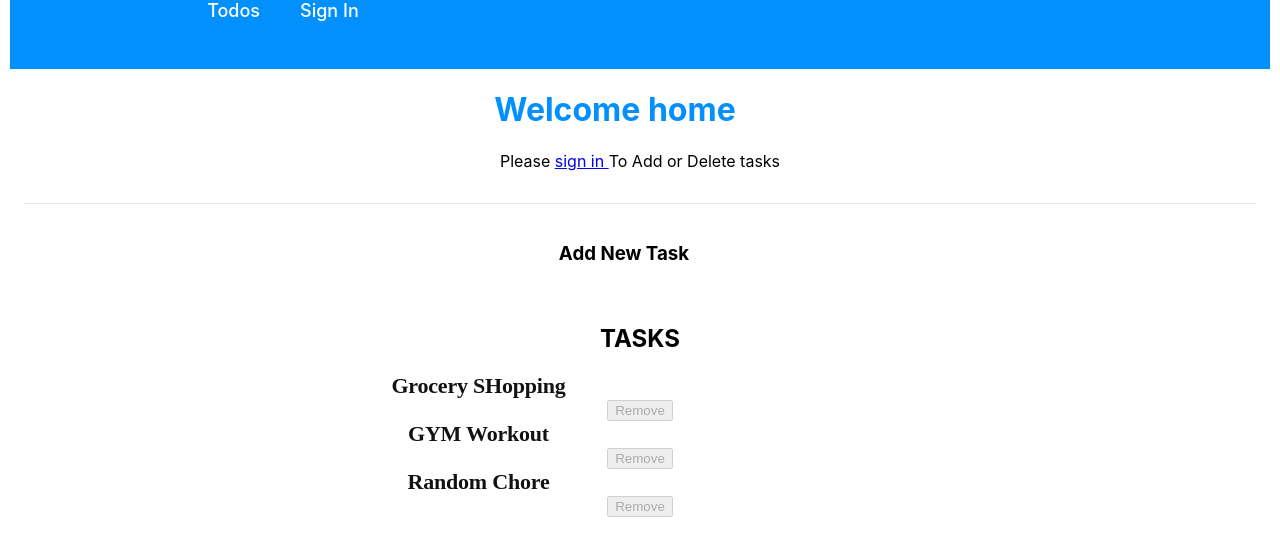
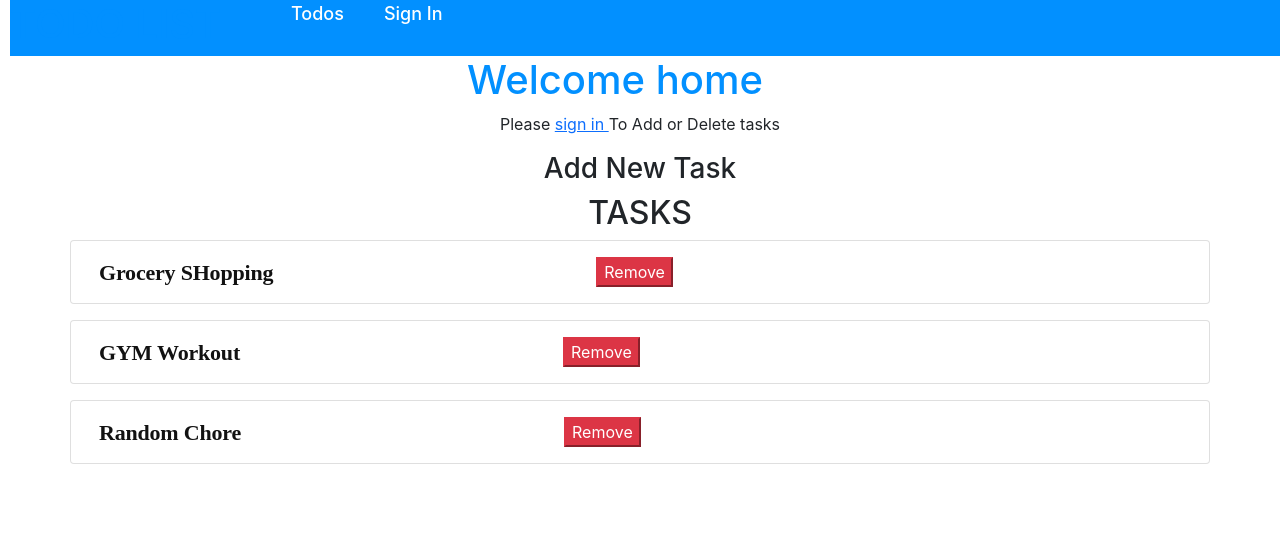
Before and after one commit to RICKCOYL/TaskList, a React (Create React App) app: page /home in a window 1280 px wide. Shown: the top 556 px of the page. Built offline with nearby package versions, Linux system fonts and the light colour scheme; no server answers.

Commit message:
Remove styling

```diff
--- a/public/index.html
+++ b/public/index.html
@@ -15,6 +15,7 @@
       user's mobile device or desktop. See https://developers.google.com/web/fundamentals/web-app-manifest/
     -->
     <link rel="manifest" href="%PUBLIC_URL%/manifest.json" />
+    <link href="https://cdn.jsdelivr.net/npm/bootstrap@5.1.3/dist/css/bootstrap.min.css" rel="stylesheet" integrity="sha384-1BmE4kWBq78iYhFldvKuhfTAU6auU8tT94WrHftjDbrCEXSU1oBoqyl2QvZ6jIW3" crossorigin="anonymous">
     <!--
       Notice the use of %PUBLIC_URL% in the tags above.
       It will be replaced with the URL of the `public` folder during the build.
--- a/src/components/Signup.js
+++ b/src/components/Signup.js
@@ -26,7 +26,7 @@
                 <input ref={emailRef} type="email" />
                 <input ref={passwordRef} type="password" />
                 <button onClick={signUp}>Sign Up </button>
-                <h6>Not yet register? <Link to="/" className="signin__link">Sign in</Link></h6>
+                <h6>ALready have an account? <Link to="/" className="signin__link">Sign in</Link></h6>
             </form>
         </div>
     )
--- a/src/containers/TaskForm.js
+++ b/src/containers/TaskForm.js
@@ -36,8 +36,8 @@
   };
 
   return (
-    <div className="form-container container">
-      <h3 className="mt-4 mb-3">Add New Task</h3>
+    <div>
+      <h3 className="App">Add New Task</h3>
       <Form onSubmit={handleSubmit} className="">
 
      { user ? <div>
--- a/src/index.css
+++ b/src/index.css
@@ -39,12 +39,6 @@
     'Courier New',
     monospace;
 }
-
-img {
-  height: 65px;
-  width: 65px;
-}
-
 span.category {
   font-weight: 700;
   font-style: normal;
@@ -109,9 +103,6 @@
   color: #fff;
 }
 
-.fixed-width {
-  width: 30%;
-}
 
 .filter-container {
   margin: 0 auto;
@@ -133,36 +124,11 @@
   border-image-slice: 1;
 }
 
-.Update-progress {
-  width: 143px;
-  height: 18px;
-  font-size: 13px;
-  font-weight: 300;
-  font-stretch: normal;
-  font-style: normal;
-  line-height: normal;
-  letter-spacing: 0.5px;
-  text-align: center;
-  color: var(--white);
-}
 
-nav.nav-bar {
-  width: 1400px;
-  height: 95px;
-  margin: 0 0 38px;
-  padding: 23px 99px 27px 100px;
-  background-color: var(--white);
-  display: flex;
-  align-items: center;
-}
 
 h1 {
   margin-right: 50px;
   color: #0290ff;
-}
-
-.nav-books {
-  margin-right: 10px;
 }
 
 .title-input {
@@ -202,15 +168,6 @@
   margin-right: 5.5rem;
 }
 
-div.form-container {
-  width: 1200px;
-  margin: 0 auto;
-  border-top: 1px solid #e8e8e8;
-  padding: 20px 0;
-  margin-top: 2rem;
-  padding-right: 2rem;
-}
-
 div.addbook-input {
   flex: 1 1;
   padding-right: 20px;
@@ -242,6 +199,7 @@
 }
 
 nav {
+  width: 100%;
   display: flex;
   background-color: #0290ff;
   color: #fff;
```
